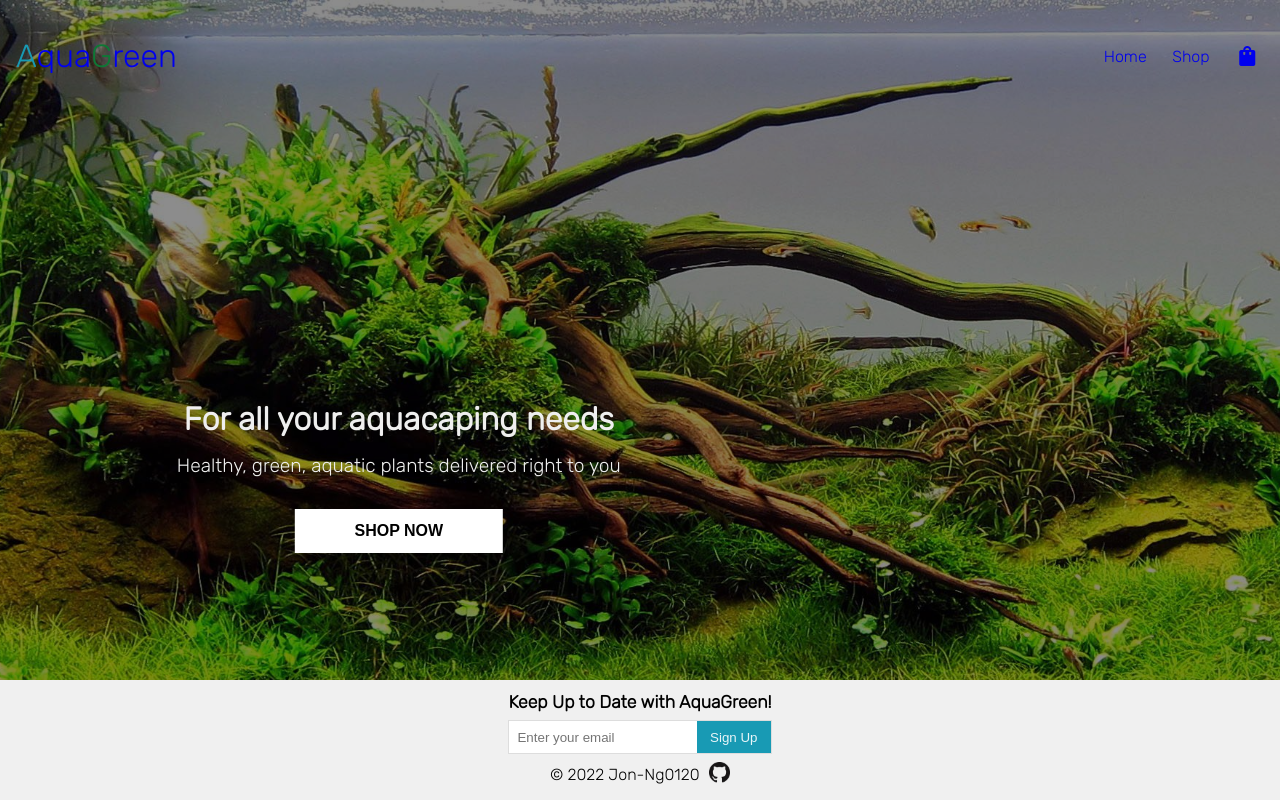
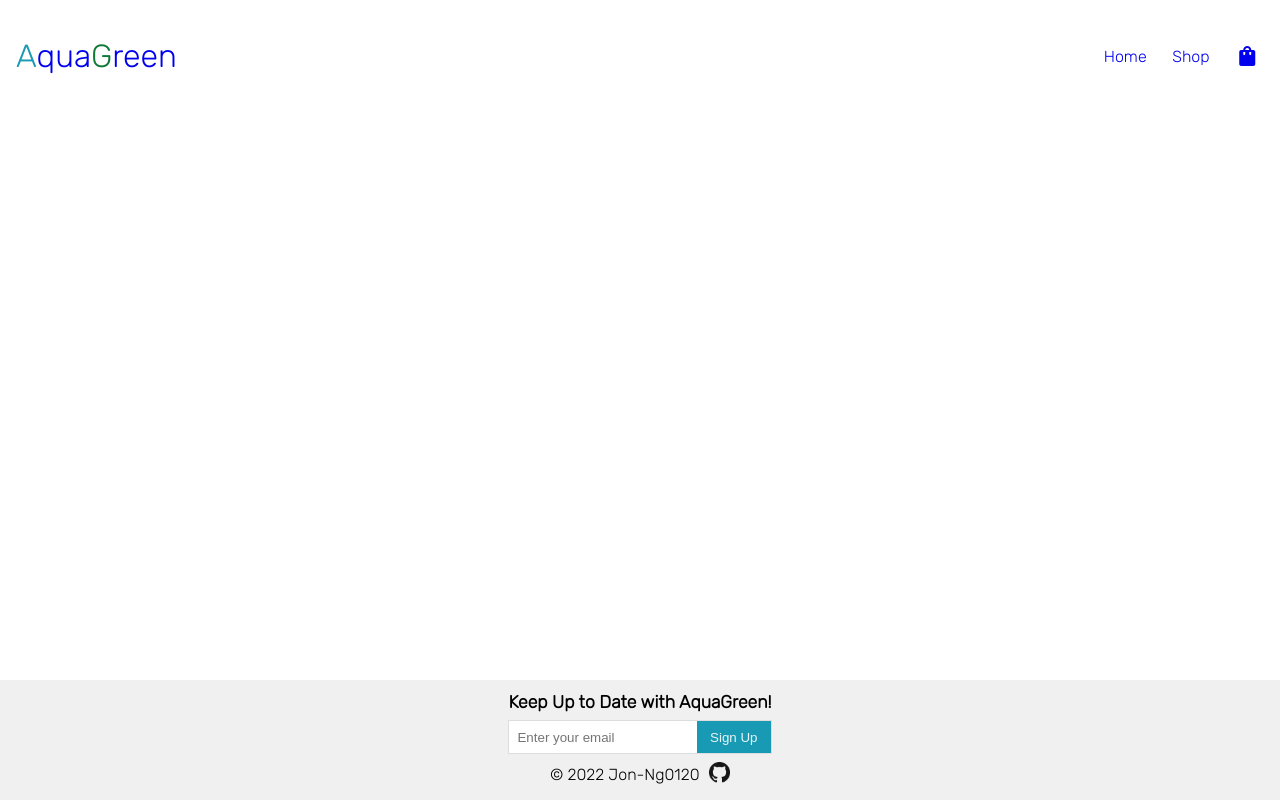
Before and after one commit to jon-ng0120/aquagreen, a React (Create React App) app: page / in a window 1280 px wide. Built offline with nearby package versions, Linux system fonts and the light colour scheme.

Commit message:
Added exact paramters to path

```diff
--- a/src/App.js
+++ b/src/App.js
@@ -17,14 +17,14 @@ function App() {
           <div className="App">
             <Header />
             <Routes>
-              <Route index element={<Home />} />
-              <Route path="aquagreen" element={<Home />} />
-              <Route path="aquagreen/catalog" element={<Catalog />} />
+              <Route exact path="/aquagreen" element={<Home />} />
+              <Route exact path="aquagreen/catalog" element={<Catalog />} />
               <Route
+                exact
                 path="aquagreen/catalog/:id"
                 element={<DetailedCardView />}
               />
-              <Route path="aquagreen/shopping-bag" element={<Cart />} />
+              <Route exact path="aquagreen/shopping-bag" element={<Cart />} />
             </Routes>
             <Footer />
           </div>
```
